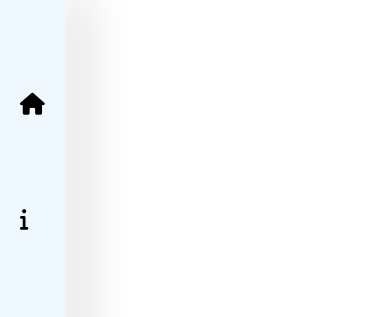
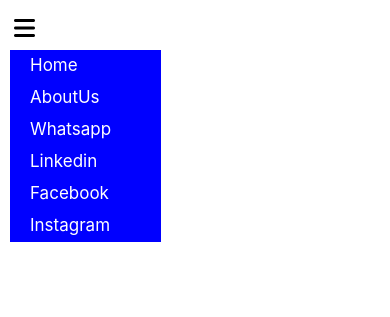
Before and after one commit to ElvinQedirli/SideMenu, a plain HTML site: page index.html in a window 390 px wide. Shown: the top 317 px of the page. Drawn offline with Linux system fonts and the light colour scheme; files that its build step writes are made by us from their sources.

Commit message:
new update

```diff
--- a/assets/css/style.css
+++ b/assets/css/style.css
@@ -3,6 +3,7 @@
     padding: 0;
     box-sizing: border-box;
     text-decoration: none;
+    list-style: none;
 }
 
 .navbar{
@@ -12,35 +13,91 @@
     box-shadow: 43px -20px 40px -15px rgba(0, 0, 0, 0.1);
     background-color: aliceblue;
 }
-.navbar ul li{
+.navbar .main_ul li{
     padding: 93px 20px 0 20px;
+    display: block;
 }
-.navbar ul li a{
+.navbar .main_ul li a{
     display: flex;
     transition: all 1s ease-out;
 }
-.navbar ul li a p{
+.navbar .main_ul li a p{
     font-family: -apple-system, BlinkMacSystemFont, 'Segoe UI', Roboto, Oxygen, Ubuntu, Cantarell, 'Open Sans', 'Helvetica Neue', sans-serif;
     font-size: 17px;
     font-weight: 400;
     display: none;
 }
-.navbar ul li a i{
+.navbar .main_ul li a i{
     color: black;
     font-size: 22px;
 }
 
-.navbar ul li a:hover{
+.navbar .main_ul li a:hover{
     background-color: blue;
     border-radius: 7px;
     padding: 15px;
     transition: all 0.8s 0s ease;
 }
-.navbar ul li a:hover i{
+.navbar .main_ul li a:hover i{
     color: white;
     padding-right: 10px;
 }
-.navbar ul li a:hover p{
+.navbar .main_ul li a:hover p{
     display: block;
     color: white;
 }
+
+/* burger menu start */
+.burger_menu{
+    display: none;
+}
+.burger_menu .menu_ul{
+    position: absolute;
+    top: 50px;
+    left: 10px;
+    background-color: blue;
+    transition: all 0.8s ease-in-out;
+}
+.burger_menu .menu_ul li{
+    padding: 5px 50px 7px 20px;
+}
+.burger_menu .span .fa-bars{
+    position: relative;
+    top: 20px;
+    left: 14px;
+    cursor: pointer;
+}
+
+.burger_menu .menu_ul li a{
+    font-family: -apple-system, BlinkMacSystemFont, 'Segoe UI', Roboto, Oxygen, Ubuntu, Cantarell, 'Open Sans', 'Helvetica Neue', sans-serif;
+    font-size: 17px;
+    font-weight: 400;
+    color: white;
+}
+
+/* burger menu end */
+/* Start write media quaries for responsive design */
+
+@media (max-width: 768px) {
+    .navbar{
+        bottom: 0;
+        height: auto;
+    }
+    .navbar ul{
+        display: flex;
+    }
+    .navbar ul li{
+        padding: 20px 84px 20px 30px!important;
+    }
+    .navbar ul li a p{
+        font-size: 13px;
+    }
+}
+@media (max-width: 600px) {
+    .navbar{
+        display: none;
+    }
+    .burger_menu{
+        display: block;
+    }
+}
--- a/index.html
+++ b/index.html
@@ -4,21 +4,31 @@
     <meta charset="UTF-8">
     <meta http-equiv="X-UA-Compatible" content="IE=edge">
     <meta name="viewport" content="width=device-width, initial-scale=1.0">
-    <link rel="stylesheet" href="./style.css">
+    <link rel="stylesheet" href="./assets/css/style.css">
     <title>Document</title>
 </head>
 <body>
     <div class="navbar">
-        <ul>
+        <ul class="main_ul">
             <li><a href="#"><i class="fa-solid fa-house"></i> <p>Home</p></a></li>
-            <li><a href="#"><i class="fa-solid fa-info"></i> <p>About Us</p></a></li>
+            <li><a href="#"><i class="fa-solid fa-info"></i> <p>AboutUs</p></a></li>
             <li><a href="#"><i class="fa-brands fa-whatsapp"></i> <p>Whatsapp</p></a></li>
             <li><a href="#"><i class="fa-brands fa-linkedin-in"></i> <p>Linkedin</p></a></li>
             <li><a href="#"><i class="fa-brands fa-facebook-f"></i> <p>Facebook</p></a></li>
             <li><a href="#"><i class="fa-brands fa-instagram"></i> <p>Instagram</p></a></li>
         </ul>
     </div>
-
+    <div class="burger_menu">
+        <span class="span"><i class="fa-solid fa-bars fa-xl"></i></span>
+        <ul class="menu_ul">
+            <li><a href="#">Home</a></li>
+            <li><a href="#">AboutUs</a></li>
+            <li><a href="#">Whatsapp</a></li>
+            <li><a href="#">Linkedin</a></li>
+            <li><a href="#">Facebook</a></li>
+            <li><a href="#">Instagram</a></li>
+        </ul>
+    </div>
     <script src="https://kit.fontawesome.com/cbe6bd6ede.js" crossorigin="anonymous"></script>
 </body>
 </html>
```
